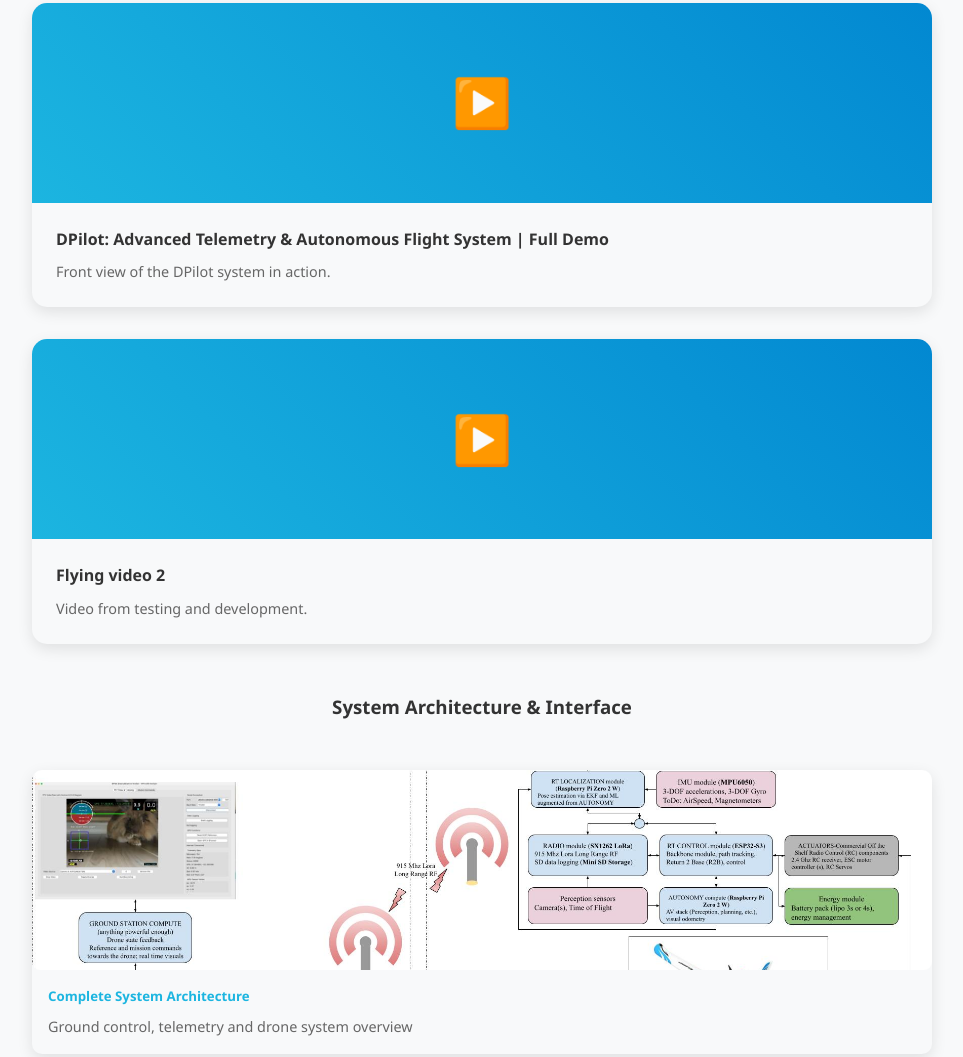
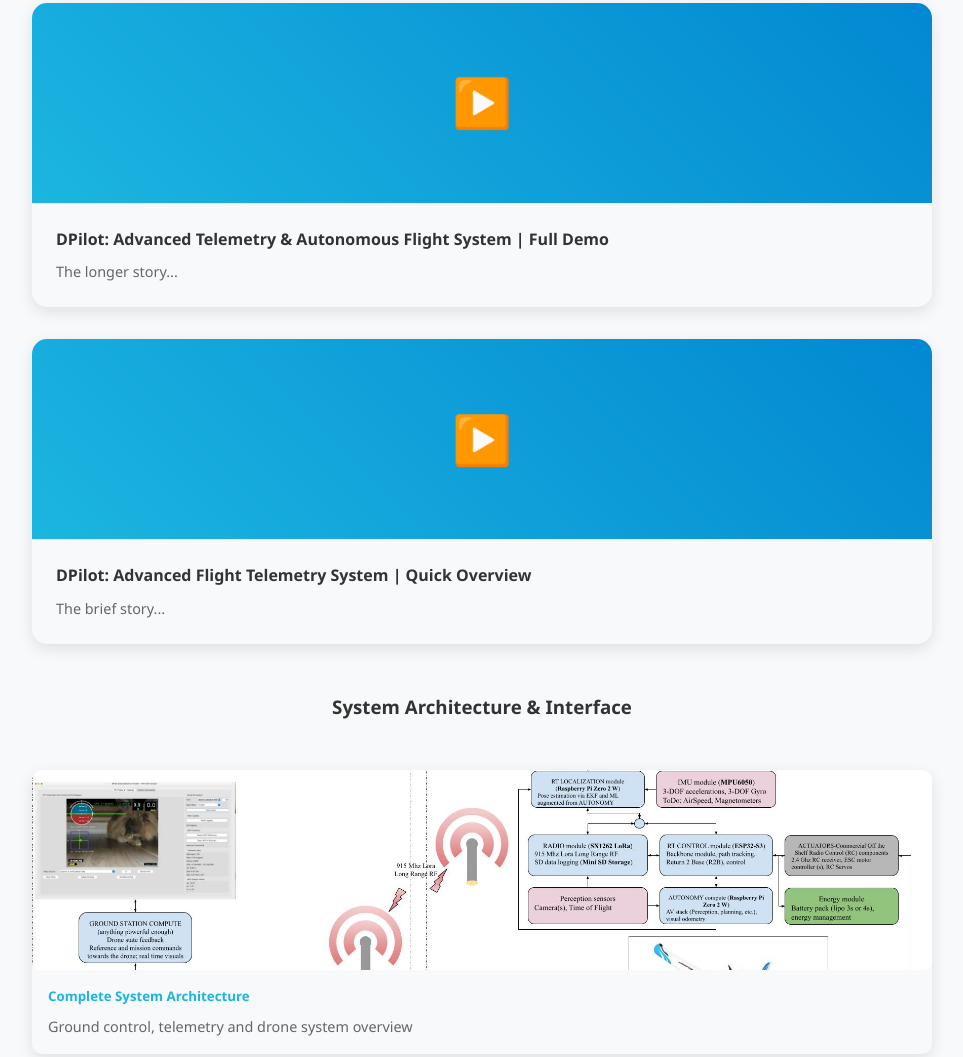
Before and after one commit to DiomKatz/enginerd, a plain HTML site: page dpilot/index.html in a window 1280 px wide. Shown: the part 2114-3171 px from the top of the page, without its empty margins (158-1121 px from the left). Drawn offline with Linux system fonts and the light colour scheme.

Commit message:
Linked 2nd youtube video

```diff
--- a/dpilot/index.html
+++ b/dpilot/index.html
@@ -675,17 +675,17 @@
                             <div class="video-placeholder">▶️</div>
                             <div class="video-info">
                                 <h4>DPilot: Advanced Telemetry & Autonomous Flight System | Full Demo</h4>
-                                <p>Front view of the DPilot system in action.</p>
+                                <p> The longer story... </p>
                             </div>
                         </a>
                     </div>
 
                     <div class="video-card">
-                        <a href="https://www.youtube.com/watch?v=YOUR_VIDEO_ID_3" target="_blank" style="text-decoration: none; color: inherit;">
+                        <a href="https://youtu.be/oj7PcijIwBQ" target="_blank" style="text-decoration: none; color: inherit;">
                             <div class="video-placeholder">▶️</div>
                             <div class="video-info">
-                                <h4>Flying video 2</h4>
-                                <p>Video from testing and development.</p>
+                                <h4>DPilot: Advanced Flight Telemetry System | Quick Overview</h4>
+                                <p> The brief story...</p>
                             </div>
                         </a>
                     </div>
```
